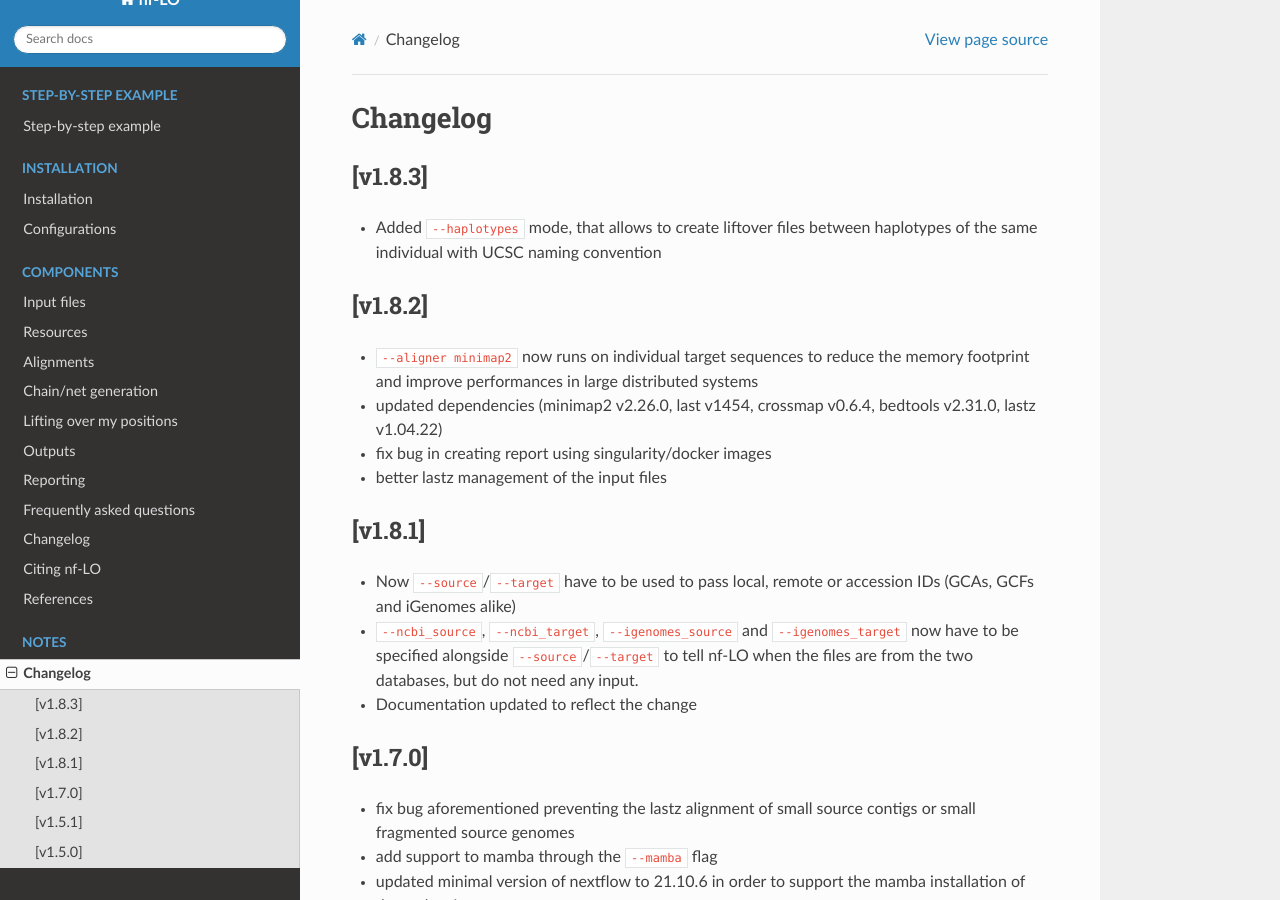
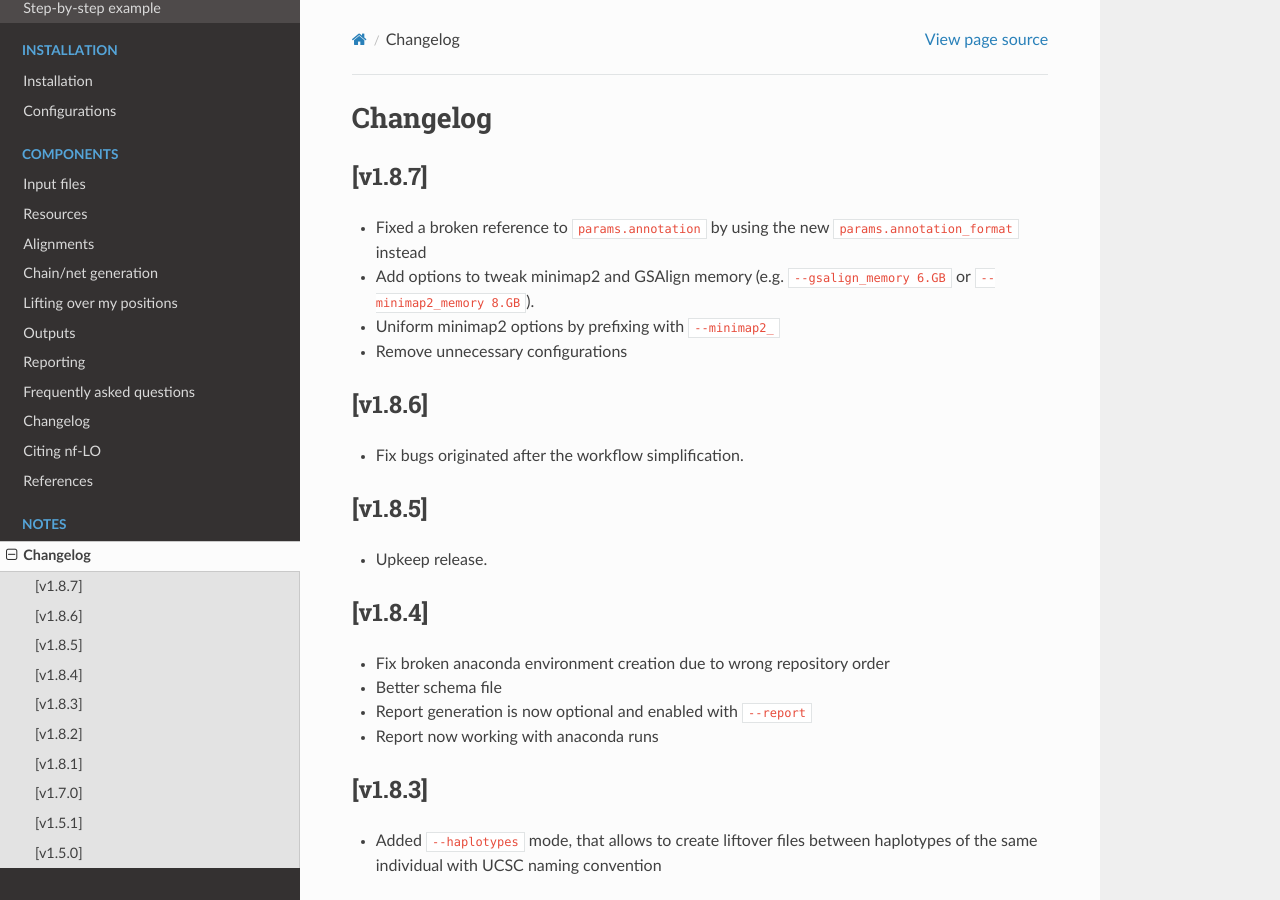
Before and after one commit to evotools/nf-LO, a Sphinx documentation site: the page built from docs/notes.md, in a window 1280 px wide and 900 px high. Built offline with Sphinx 7.4.7 and the Read the Docs theme 3.1.0, drawn with Linux system fonts in a browser that asks for light colours.

Commit message:
Update docs

```diff
--- a/docs/index.rst
+++ b/docs/index.rst
@@ -18,7 +18,7 @@ It comes with a series of presets, allowing alignments of genomes depending on t
 .. _UCSC liftover: https://genome.ucsc.edu/cgi-bin/hgLiftOver
 
 # Updates
-**UPDATE 05/2024**: The `--aligner minimap2` mode now runs in multiple processes, splitting the target genome in fragments of at least `--tgtSize` bases; individual contigs and scaffolds **will not be fragmented**, and each chunk will contain entire sequences, unless the `--mm2_lowmem` option is provided. The old approach is still accessible through the `--mm2_full_alignment` option. The anaconda recipe with the dependencies has been updated, so please ensure to re-create the container where needed. This optimization allows to liftover the panTro6 to the hg38 genomes on a 16-cores Ryzen 7 8700G, 64G Ubuntu machine in under half an hour.
+**UPDATE 05/2024**: The `--aligner minimap2` mode now runs in multiple processes, splitting the target genome in fragments of at least `--tgtSize` bases; individual contigs and scaffolds **will not be fragmented**, and each chunk will contain entire sequences, unless the `--minimap2_lowmem` option is provided. The old approach is still accessible through the `--minimap2_full_alignment` option. The anaconda recipe with the dependencies has been updated, so please ensure to re-create the container where needed. This optimization allows to perform a `minimap2` liftover of the panTro6 to the hg38 genomes on a 16-cores Ryzen 7 8700G 64G Ubuntu machine in under half an hour.
 
 **UPDATE 14/12/2022**: Now the NCBI/iGenomes accession have to be provided in the `--source`/`--target` field, and then use the appropriate `--igenomes_source`/`--ncbi_source` and `--igenomes_target`/`--ncbi_target` as a modifier.
 
--- a/docs/notes.md
+++ b/docs/notes.md
@@ -1,4 +1,22 @@
 # Changelog
+## [v1.8.7]
+- Fixed a broken reference to `params.annotation` by using the new `params.annotation_format` instead
+- Add options to tweak minimap2 and GSAlign memory (e.g. `--gsalign_memory 6.GB` or `--minimap2_memory 8.GB`).
+- Uniform minimap2 options by prefixing with `--minimap2_`
+- Remove unnecessary configurations
+
+## [v1.8.6]
+- Fix bugs originated after the workflow simplification.
+
+## [v1.8.5]
+- Upkeep release.
+
+## [v1.8.4]
+- Fix broken anaconda environment creation due to wrong repository order
+- Better schema file
+- Report generation is now optional and enabled with `--report`
+- Report now working with anaconda runs
+
 ## [v1.8.3]
 - Added `--haplotypes` mode, that allows to create liftover files between haplotypes of the same individual with UCSC naming convention
 
```
Also changed, not shown: docs/changelog.md (+1 -0 lines).
